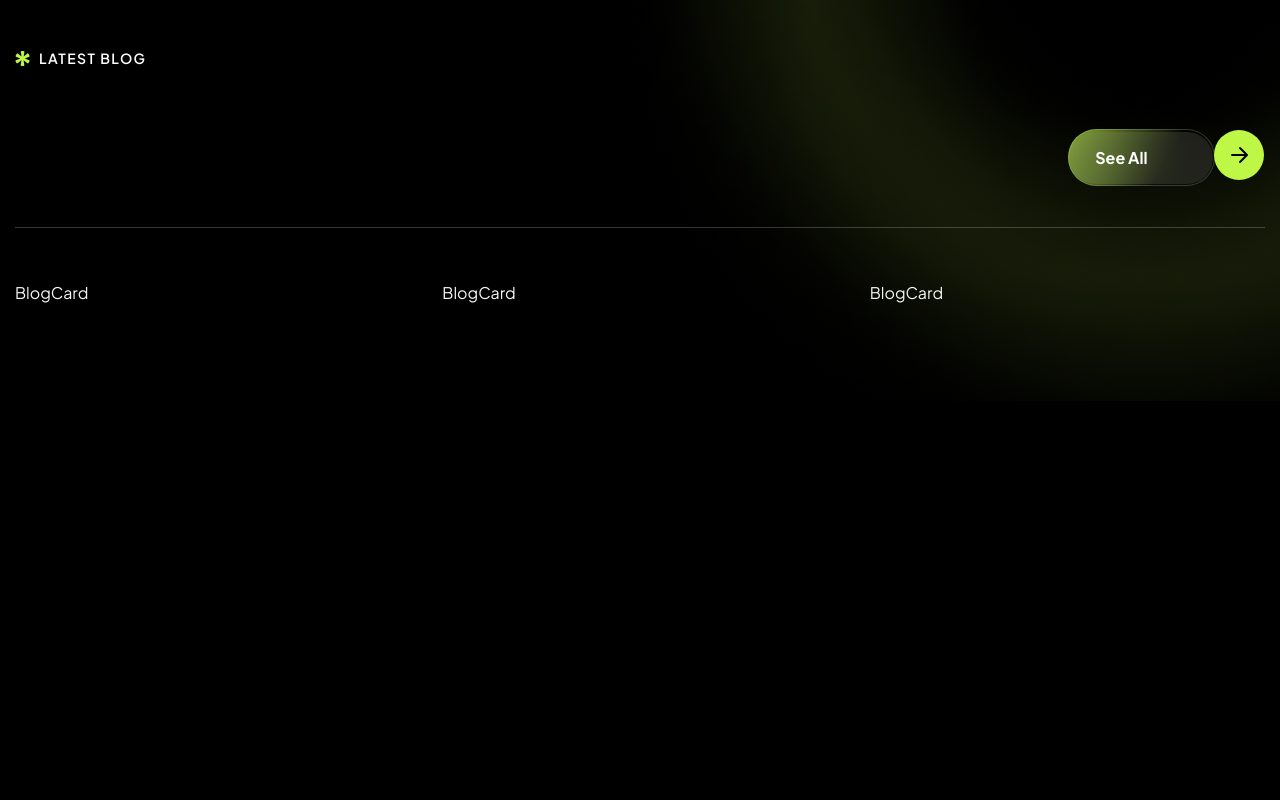
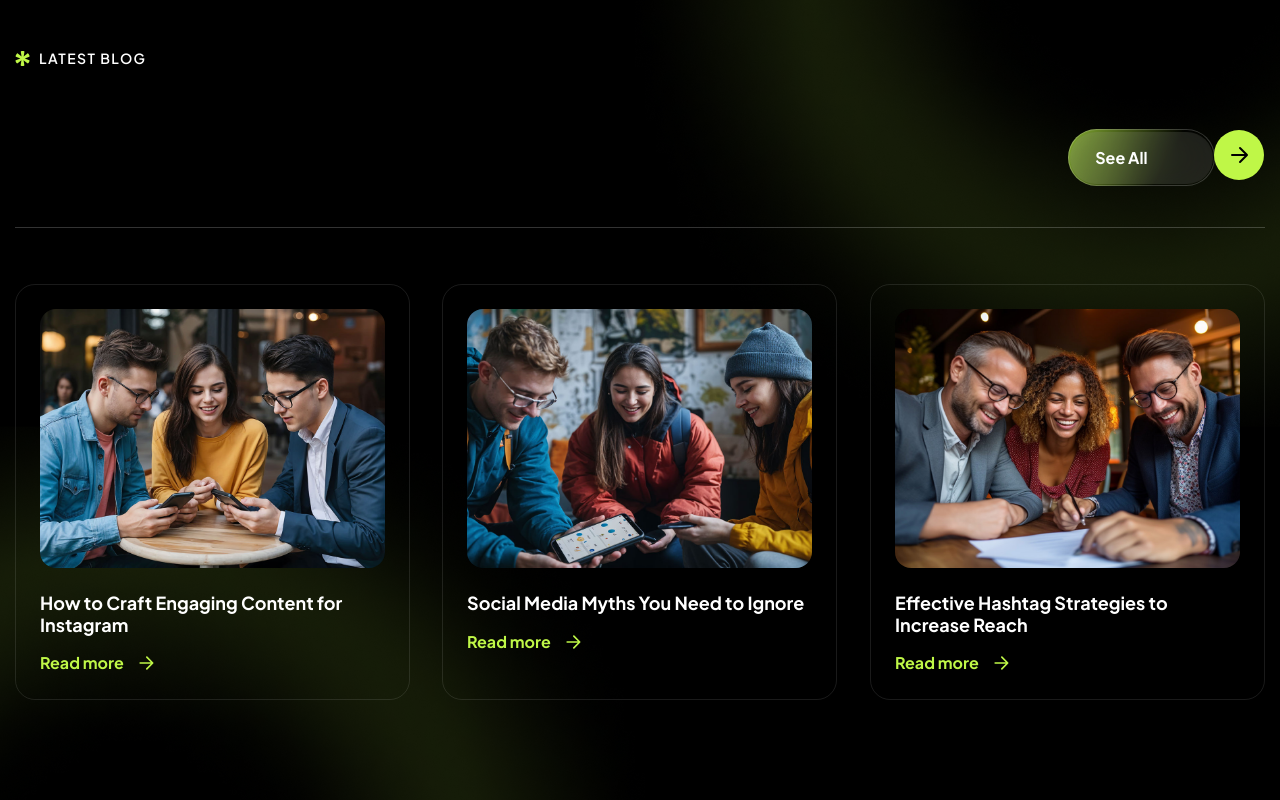
Before and after one commit to Jisap/vite-truesocial2, a React (Vite) app: page / in a window 1280 px wide. Shown: the part 9550-10350 px from the top of the page. Before the commit the page ends 9951 px from the top, so only its background shows below. Built offline with nearby package versions, Linux system fonts and the light colour scheme.

Commit message:
feat: create BlogCard component to display post preview with image and link

```diff
--- a/src/components/ui/BlogCard.jsx
+++ b/src/components/ui/BlogCard.jsx
@@ -6,7 +6,38 @@ import Button from "./Button"
 
 const BlogCard = ({ post, delay = 0 }) => {
   return (
-    <div>BlogCard</div>
+    <>
+      <Reveal
+        delay={delay}
+        className="card-premium group rounded-[20px] border border-divider p-6"
+      >
+        <div className="img-shine mb-6 aspect-[4/3] overflow-hidden rounded-[16px]">
+          <Link to={`/blog/${post.slug}`}>
+            <img
+              src={post.image}
+              alt={post.title}
+              className="h-full w-full object-cover transition-transform duration-500 ease-out group-hover:scale-110"
+            />
+          </Link>
+        </div>
+
+        <h3 className="mb-4 text-lg font-bold text-primary">
+          <Link
+            to={`/blog/${post.slug}`}
+            className="transition-colors duration-300 hover:text-accent"
+          >
+            {post.title}
+          </Link>
+        </h3>
+
+        <Button
+          href={`/blog/${post.slug}`}
+          variant="readmore"
+        >
+          Read more
+        </Button>
+      </Reveal>
+    </>
   )
 }
 
```
